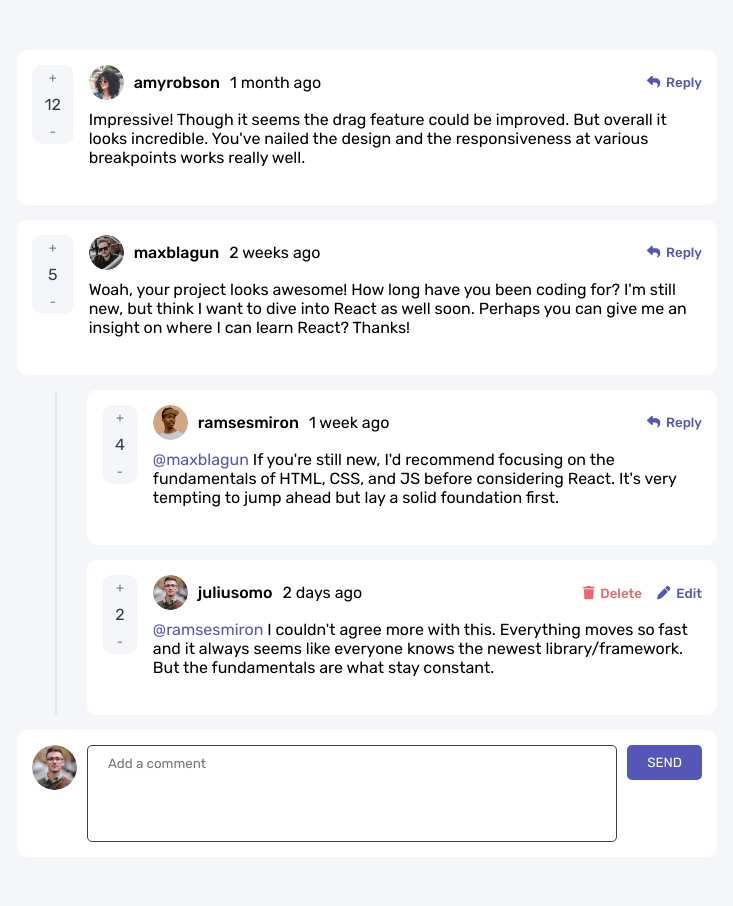
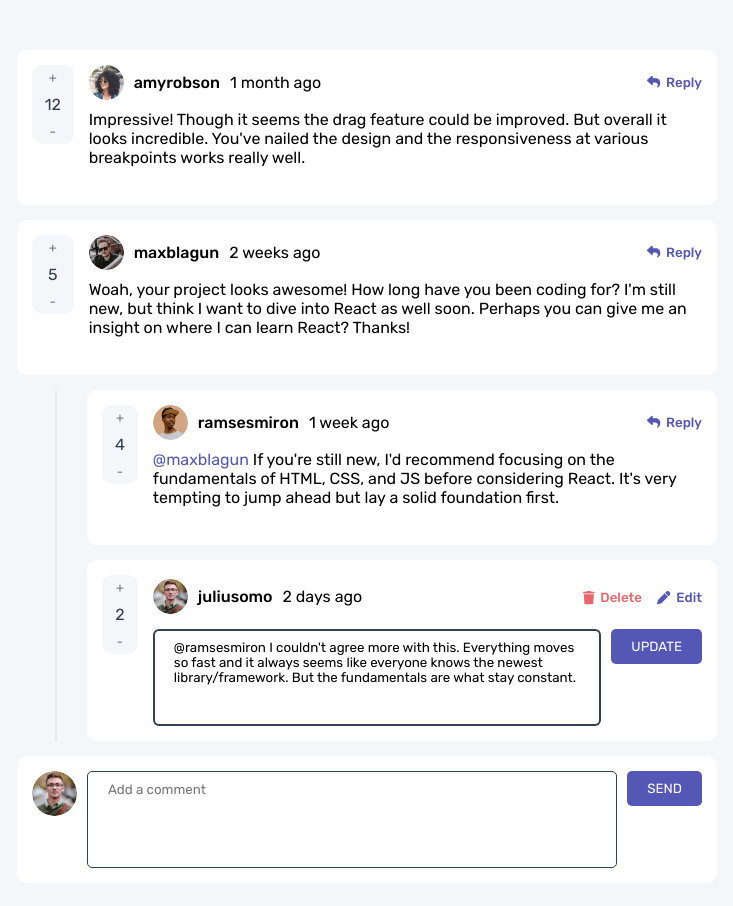
Before and after one commit to agfebrian/interactive-comment-section, a Vue app: page / in a window 1280 px wide. Both pictures are taken after a click on the button "Edit". Shown: the top 906 px of the page, without its empty margins (273-1006 px from the left). Built offline with nearby package versions, Linux system fonts and the light colour scheme.

Commit message:
update comment user

```diff
--- a/src/components/CommentDesktopView.vue
+++ b/src/components/CommentDesktopView.vue
@@ -1,11 +1,12 @@
 <script setup lang="ts">
-import { defineProps, computed, ref } from "vue";
+import { defineProps, computed, ref, nextTick } from "vue";
 import { useUserStore } from "../stores/user";
 import { useCommentStore } from "../stores/comment";
 
 import AppModal from "./Modal.vue";
 import AppButton from "./Button.vue";
 import AppUserComment from "./UserComment.vue";
+import AppFormComment from "./FormComment.vue";
 
 const props = defineProps({
   item: {
@@ -44,6 +45,7 @@ const selectedReply = ref<{ author: string; idReply: number }>({
   author: "",
   idReply: 0,
 });
+const valueToUpdateContent = ref<string>("");
 
 const replyTo = (id: number) => {
   const _target = document.querySelector(`[data-id="${id}"]`) as HTMLElement;
@@ -67,8 +69,55 @@ const replyTo = (id: number) => {
   textarea.focus();
 };
 
-const editReply = (author: string, idReply: number) => {
-  //
+const editReply = async (idReply: number, content: string) => {
+  const elContens = document.querySelectorAll(".content__text");
+  const elComments = document.querySelectorAll(".form__comment");
+  let _targetContent: HTMLElement;
+  let _targetComment: HTMLElement;
+
+  elContens.forEach((el) => {
+    if (parseInt((el as HTMLElement).dataset.id!) == idReply) {
+      _targetContent = el as HTMLElement;
+    }
+  });
+
+  elComments.forEach((el) => {
+    if (parseInt((el as HTMLElement).dataset.id!) == idReply) {
+      _targetComment = el as HTMLElement;
+    }
+  });
+
+  valueToUpdateContent.value = content;
+  _targetComment!.classList.add("show");
+  (_targetComment!.firstElementChild as HTMLInputElement).focus();
+  _targetContent!.style.display = "none";
+};
+
+const update = (author: string, idReply: number) => {
+  const elContens = document.querySelectorAll(".content__text");
+  const elComments = document.querySelectorAll(".form__comment");
+  let _targetContent: HTMLElement;
+  let _targetComment: HTMLElement;
+  let content: string;
+
+  elContens.forEach((el) => {
+    if (parseInt((el as HTMLElement).dataset.id!) == idReply) {
+      _targetContent = el as HTMLElement;
+    }
+  });
+
+  elComments.forEach((el) => {
+    if (parseInt((el as HTMLElement).dataset.id!) == idReply) {
+      _targetComment = el as HTMLElement;
+    }
+  });
+
+  content = (_targetComment!.firstElementChild as HTMLInputElement).value;
+  commentStore.updateReply(author, idReply, content);
+
+  _targetComment!.classList.remove("show");
+  _targetComment!.classList.add("hide");
+  _targetContent!.style.display = "block";
 };
 
 const showModalConfirm = (author: string, idReply: number) => {
@@ -128,7 +177,7 @@ const deleteReply = (author: string, idReply: number) => {
         </AppButton>
         <AppButton
           :text="true"
-          @submit="editReply(item.user.username, item.id)"
+          @submit="editReply(item.id, `@${item.replyingTo} ${item.content}`)"
         >
           <font-awesome-icon icon="fa-solid fa-pen" style="margin-right: 3px" />
           Edit
@@ -136,12 +185,19 @@ const deleteReply = (author: string, idReply: number) => {
       </div>
     </div>
     <div class="content">
-      <p>
+      <p class="content__text" :data-id="item.id">
         <span class="replying__to" v-if="item.replyingTo"
           >@{{ item.replyingTo }}</span
         >
         {{ item.content }}
       </p>
+      <AppFormComment
+        class="hide"
+        :data-id="item.id"
+        button-name="UPDATE"
+        :value="valueToUpdateContent"
+        @submit="update(author!, item.id)"
+      />
     </div>
   </div>
 
@@ -235,4 +291,12 @@ const deleteReply = (author: string, idReply: number) => {
   font-size: 0.8em;
   color: var(--color-neutral-grayish-blue);
 }
+
+.show {
+  display: flex !important;
+}
+
+.hide {
+  display: none;
+}
 </style>
--- a/src/components/FormComment.vue
+++ b/src/components/FormComment.vue
@@ -13,7 +13,7 @@
 </template>
 
 <script lang="ts" setup>
-import { defineEmits, defineProps, ref, computed } from "vue";
+import { defineEmits, defineProps, ref, computed, watch } from "vue";
 import { useUserStore } from "../stores/user";
 import { useCommentStore } from "../stores/comment";
 
@@ -25,6 +25,10 @@ const props = defineProps({
     type: String,
     require: false,
     default: "",
+  },
+  value: {
+    type: String,
+    require: false,
   },
   buttonName: {
     type: String,
@@ -40,6 +44,13 @@ const textarea = ref<HTMLInputElement | null>(null);
 
 const user = computed(() => userState.getCurrentUser);
 const replyingTo = computed(() => commentState.getReplyingTo);
+
+watch(
+  () => props.value,
+  (newVal) => {
+    textarea.value!.value = newVal!;
+  }
+);
 
 const handleSubmit = () => {
   const message = textarea.value?.value;
--- a/src/stores/comment.ts
+++ b/src/stores/comment.ts
@@ -18,6 +18,16 @@ export const useCommentStore = defineStore("comment", () => {
     comment?.replies.push(val);
   };
 
+  const updateReply = (author: string, idReply: number, content: string) => {
+    const comment = comments.value.filter(
+      (item) => item.user.username == author
+    );
+    const reply = comment[0].replies.filter((item) => item.id == idReply);
+    reply.forEach((item) => {
+      item.content = content;
+    });
+  };
+
   const removeReply = (author: string, idReply: number) => {
     const comment = comments.value.find((item) => item.user.username == author);
     const replyIndex = comment?.replies.findIndex((item) => item.id == idReply);
@@ -34,6 +44,7 @@ export const useCommentStore = defineStore("comment", () => {
     getReplyingTo,
     setComments,
     pushReply,
+    updateReply,
     removeReply,
     setReplyingTo,
   };
```
